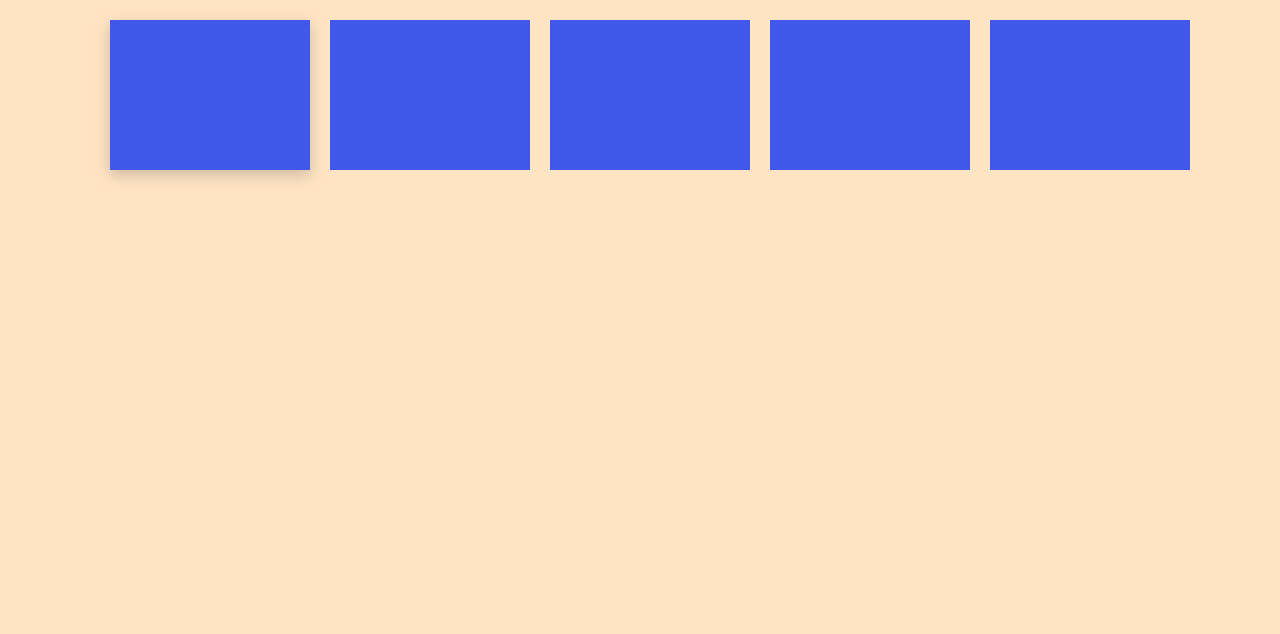
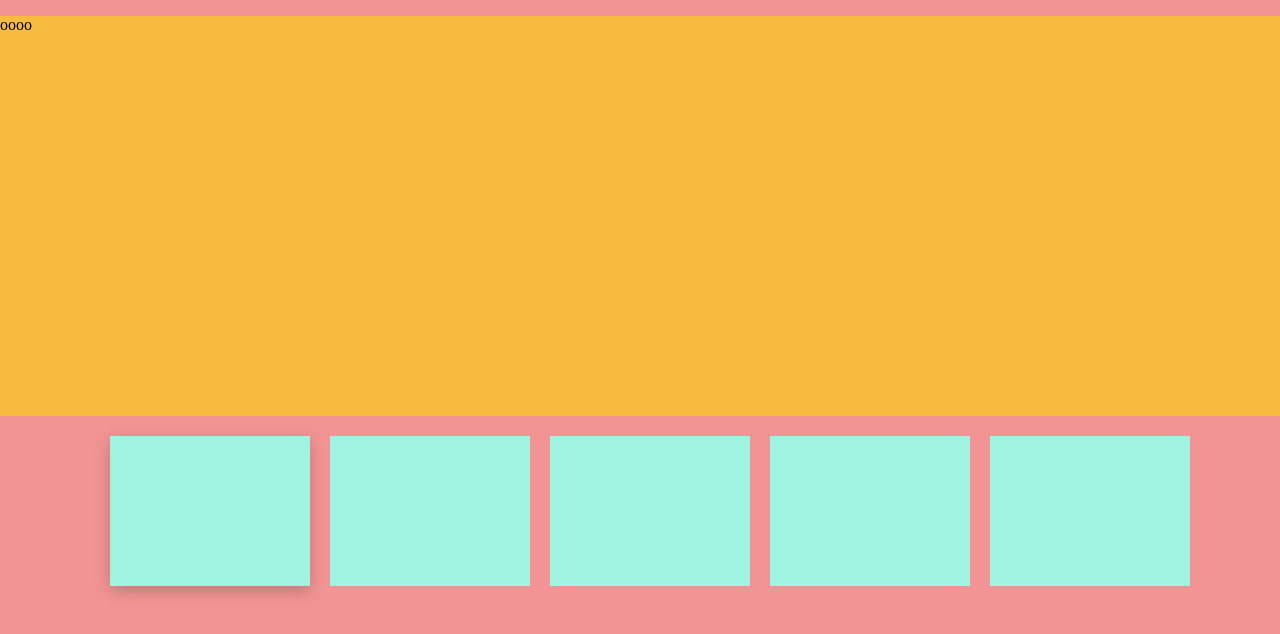
Before and after one commit to Romulo581/Atividade_Will, a plain HTML site: page html_t/index.html in a window 1280 px wide. Drawn offline with Linux system fonts and the light colour scheme.

Commit message:
alterações

```diff
--- a/css_t/styler.css
+++ b/css_t/styler.css
@@ -1,57 +1,91 @@
-html,body{
+:root {
+    --cor-body-: #f39494;
+    --cor-navbar-: #f7bc3f;
+    --cor-cards-: #9ff3e1;
+    /* cor para texto*/
+    --cor-texto-: #000000;
+    --cor-texto-secundaria-: #ffffff;
+}
+
+html,
+body {
     height: 100%;
     margin: 0;
     padding: 0;
-}
-body{
-    background-color: bisque;
+    background: var(--cor-body-);
     min-height: 100vh;
     min-width: 100vh;
 }
-.content_cards{
+
+body {
+
+}
+header{
+    margin: 0;
+}
+nav {
+    background: var(--cor-navbar-);
+    margin: 0;
+    height: 50vh;
+}
+
+.content_cards {
     display: flex;
     justify-content: center;
 }
-.cards1,.cards2,.cards3,.cards4,.cards5{
+
+.cards1,
+.cards2,
+.cards3,
+.cards4,
+.cards5 {
     width: 200px;
     height: 150px;
-    background-color: rgb(63, 88, 233);
+    background: var(--cor-cards-);
     margin: 20px 0 0 20px;
 }
-.cards1{
-    box-shadow: 0 5px 15px rgba(0,0,0,0.2);
+
+.cards1 {
+    box-shadow: 0 5px 15px rgba(0, 0, 0, 0.2);
     opacity: 0;
     transform: translateY(-100%);
     transition: transform 1s ease, opacity 1s ease;
 }
-.cards1.show1{
+
+.cards1.show1 {
     opacity: 1;
     transform: translateY(0);
 }
-.cards2{
-     opacity: 0;
-     transform: translateX(-100%);
-     transition: transform 1s ease, opacity 1s ease;
+
+.cards2 {
+    opacity: 0;
+    transform: translateX(-100%);
+    transition: transform 1s ease, opacity 1s ease;
 }
-.cards2.show2{
+
+.cards2.show2 {
     opacity: 1;
     transform: translateX(0);
 }
-.cards3{
+
+.cards3 {
     opacity: 0;
     transform: translateY(100%);
     transition: transform 1s ease, opacity 1s ease;
 }
-.cards3.show3{
+
+.cards3.show3 {
     opacity: 1;
     transform: translateY(0);
 }
-.cards4{
+
+.cards4 {
     opacity: 0;
     transform: translateX(100%);
     transition: transform 1s ease, opacity 1s ease;
 }
-.cards4.show4{
+
+.cards4.show4 {
     opacity: 1;
     transform: translateX(0);
 }
--- a/html_t/index.html
+++ b/html_t/index.html
@@ -8,6 +8,10 @@
     <script src="../javaScript_t/script.js"></script>
 </head>
 <body>
+    <header>
+        <nav>
+            <p>oooo</p>
+        </nav>
             <div class="content_cards" id="content_efx">
                 <div class="cards1" id="cards_efx1"><img src="" alt=""></div>
                 <div class="cards2" id="cards_efx2"><img src="" alt=""></div>
@@ -15,5 +19,6 @@
                 <div class="cards4" id="cards_efx4"><img src="" alt=""></div>
                 <div class="cards5" id="cards_efx5"><img src="" alt=""></div>
             </div>
+    </header>
 </body>
 </html>
```
Lines whose indentation alone changed are shown as unchanged.
